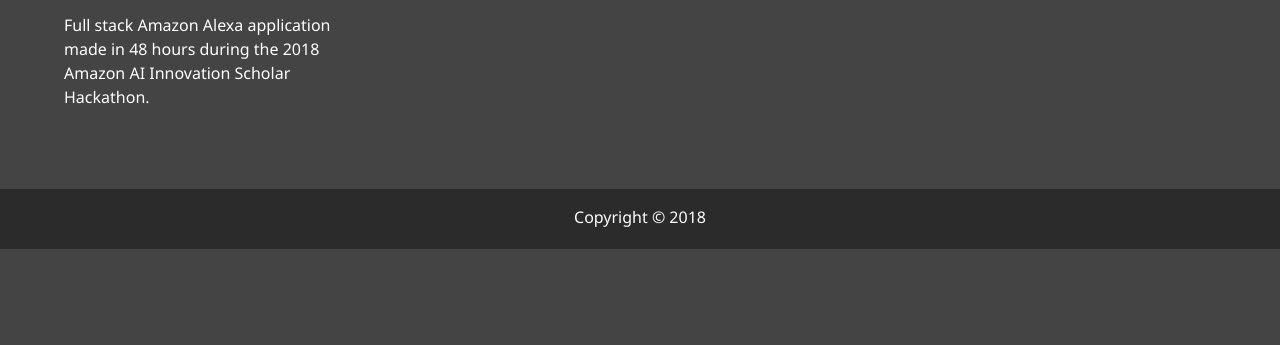
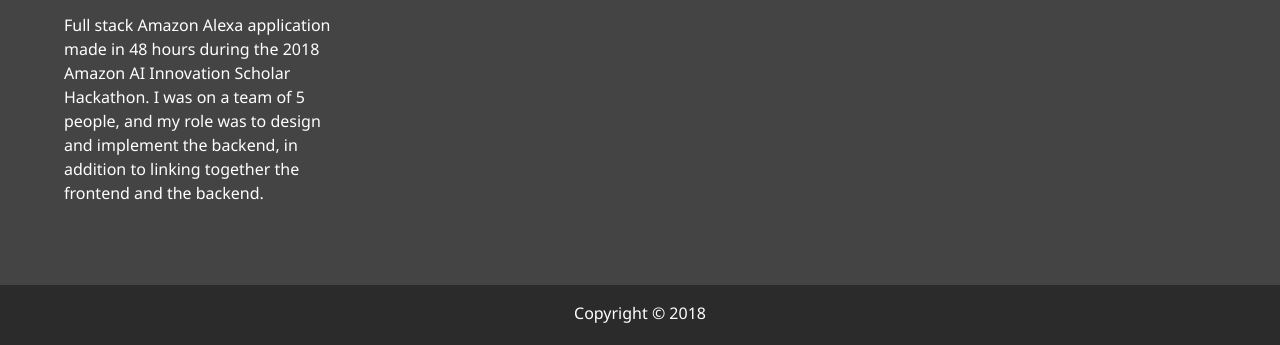
Before and after one commit to rngo1214/myPortfolio, a website: page docs/work.html in a window 1280 px wide. Shown: the part 3116-3461 px from the top of the page. Before the commit the page ends 3365 px from the top, so only its background shows below. Drawn offline with Linux system fonts and the light colour scheme.

Commit message:
Edited desc. of a project

```diff
--- a/docs/work.html
+++ b/docs/work.html
@@ -127,7 +127,7 @@
                     <i class="fab fa-github"></i> Github
                 </a>
                 <div class="description">Amazon Alexa, AWS, JavaScript, Node.js, Firebase</div>
-                <p>Full stack Amazon Alexa application made in 48 hours during the 2018 Amazon AI Innovation Scholar Hackathon.</p>
+                <p>Full stack Amazon Alexa application made in 48 hours during the 2018 Amazon AI Innovation Scholar Hackathon. I was on a team of 5 people, and my role was to design and implement the backend, in addition to linking together the frontend and the backend.</p>
             </div>
         </div>
         <!-- Template for each project
--- a/scss/main.scss
+++ b/scss/main.scss
@@ -133,6 +133,7 @@
         text-align: center;
         color: $secondary-color;
         font-size: 1.3rem;
+        // Todo: decrease padding on bottom
     }
 }
 
```
